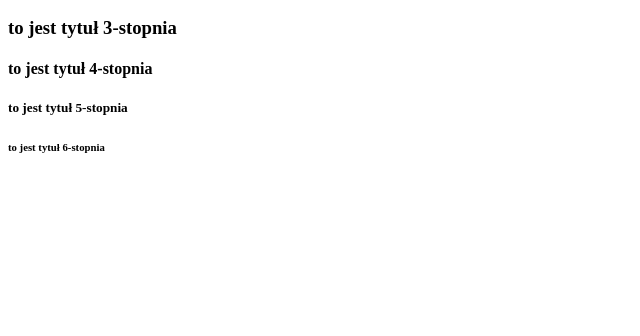
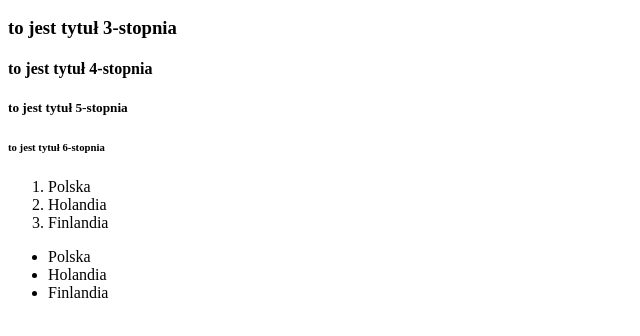
Before and after one commit to marcxvsss/new-repository, a plain HTML site: page index.html in a window 1280 px wide. Shown: the part 136-472 px from the top of the page, without its empty margins (0-640 px from the left). Drawn offline with Linux system fonts and the light colour scheme.

Commit message:
Update index.html

```diff
--- a/index.html
+++ b/index.html
@@ -19,6 +19,19 @@
 		<h6>to jest tytuł 6-stopnia</h6>
 
 
+		<ol>
+		<li>Polska</li>
+			<li>Holandia</li>
+			<li>Finlandia</li>
+		</ol>
+		<ul>
+		<li>Polska</li>
+		<li>Holandia</li>
+		<li>Finlandia</li>
+		</ul>
+
+
+
 
 
 
```
